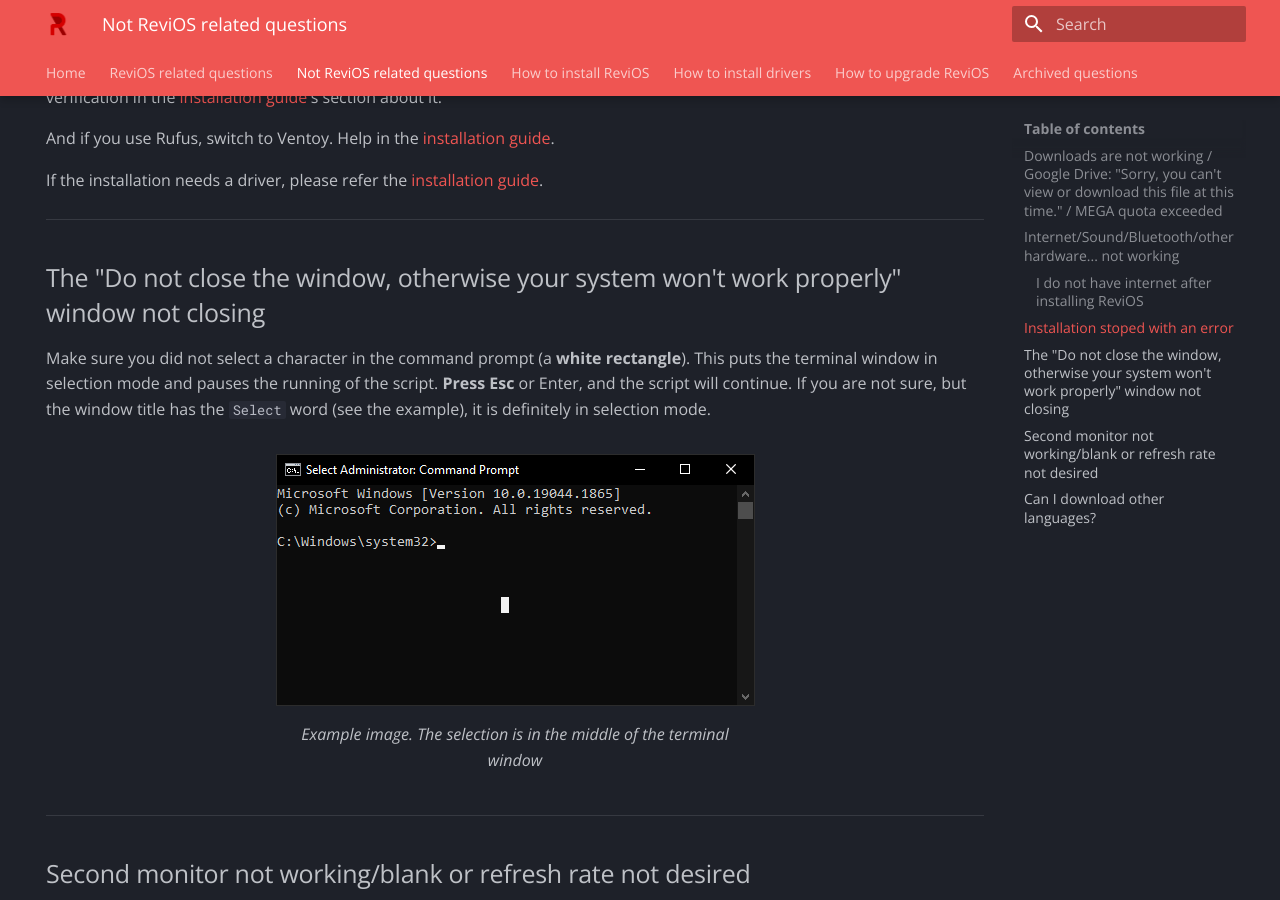
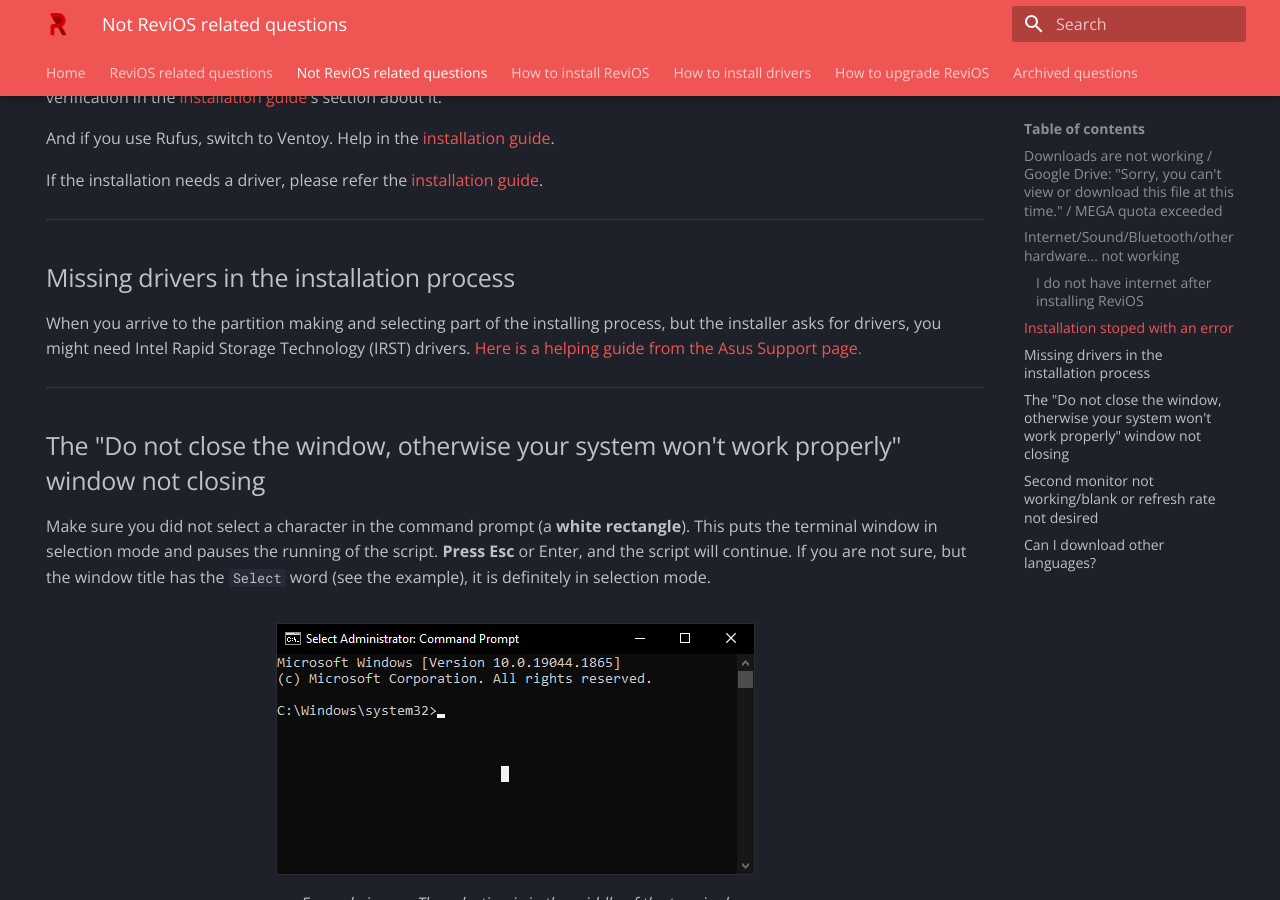
Before and after one commit to dkovacs24/ReviOS_faq, an MkDocs documentation site: the page built from docs/not-related.md, in a window 1280 px wide and 900 px high, scrolled down 736 px. Built offline with MkDocs 1.6.1 and Material for MkDocs 9.7.7, drawn with Linux system fonts in a browser that asks for light colours.

Commit message:
add new general picture and move irst driver to not related

```diff
--- a/docs/not-related.md
+++ b/docs/not-related.md
@@ -41,6 +41,12 @@
 
 ---
 
+## Missing drivers in the installation process {.to-scrape}
+
+When you arrive to the partition making and selecting part of the installing process, but the installer asks for drivers, you might need Intel Rapid Storage Technology (IRST) drivers. [Here is a helping guide from the Asus Support page.](https://www.asus.com/support/FAQ/1044458/){target=_blank}
+
+---
+
 ## The "Do not close the window, otherwise your system won't work properly" window not closing {.to-scrape}
 
 Make sure you did not select a character in the command prompt (a **white rectangle**). This puts the terminal window in selection mode and pauses the running of the script. **Press Esc** or Enter, and the script will continue. If you are not sure, but the window title has the `Select` word (see the example), it is definitely in selection mode.
```
Also changed, not shown: docs/related.md (+0 -6 lines), docs/img/dc/general.png.
